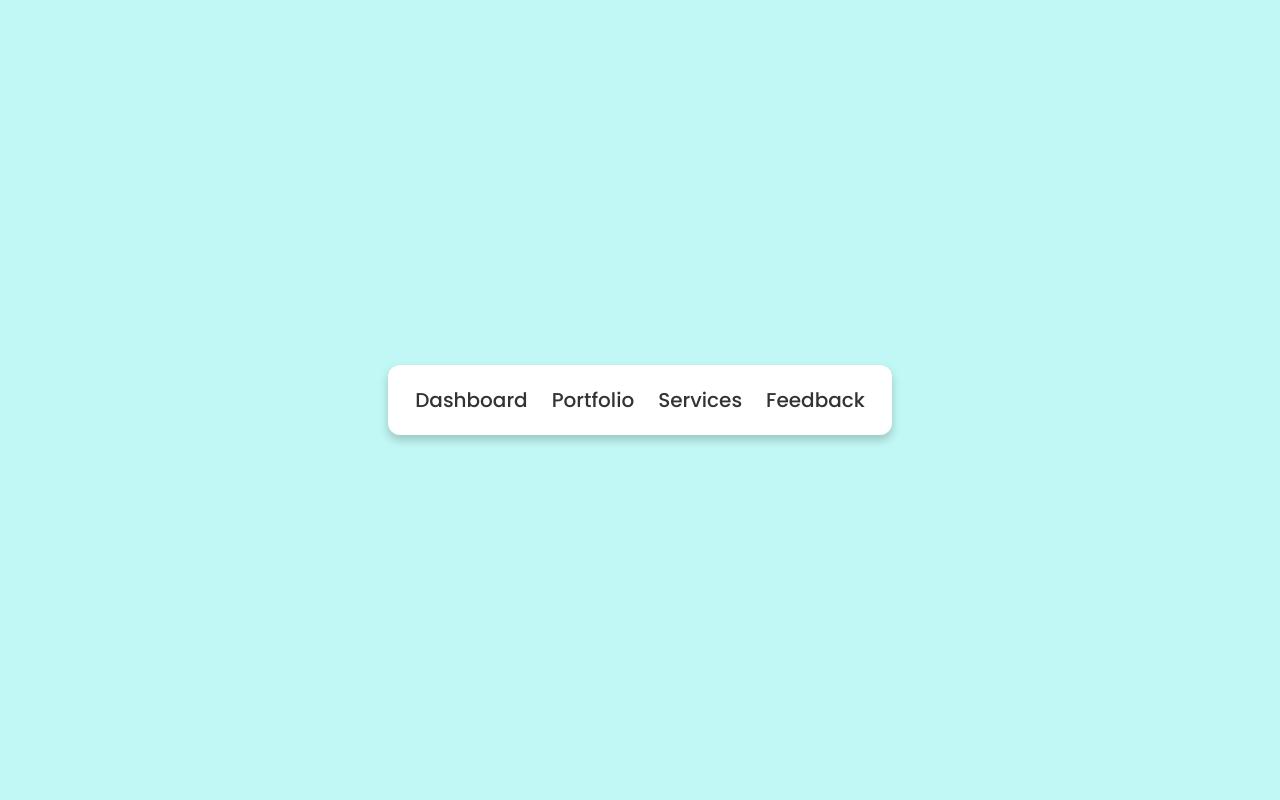
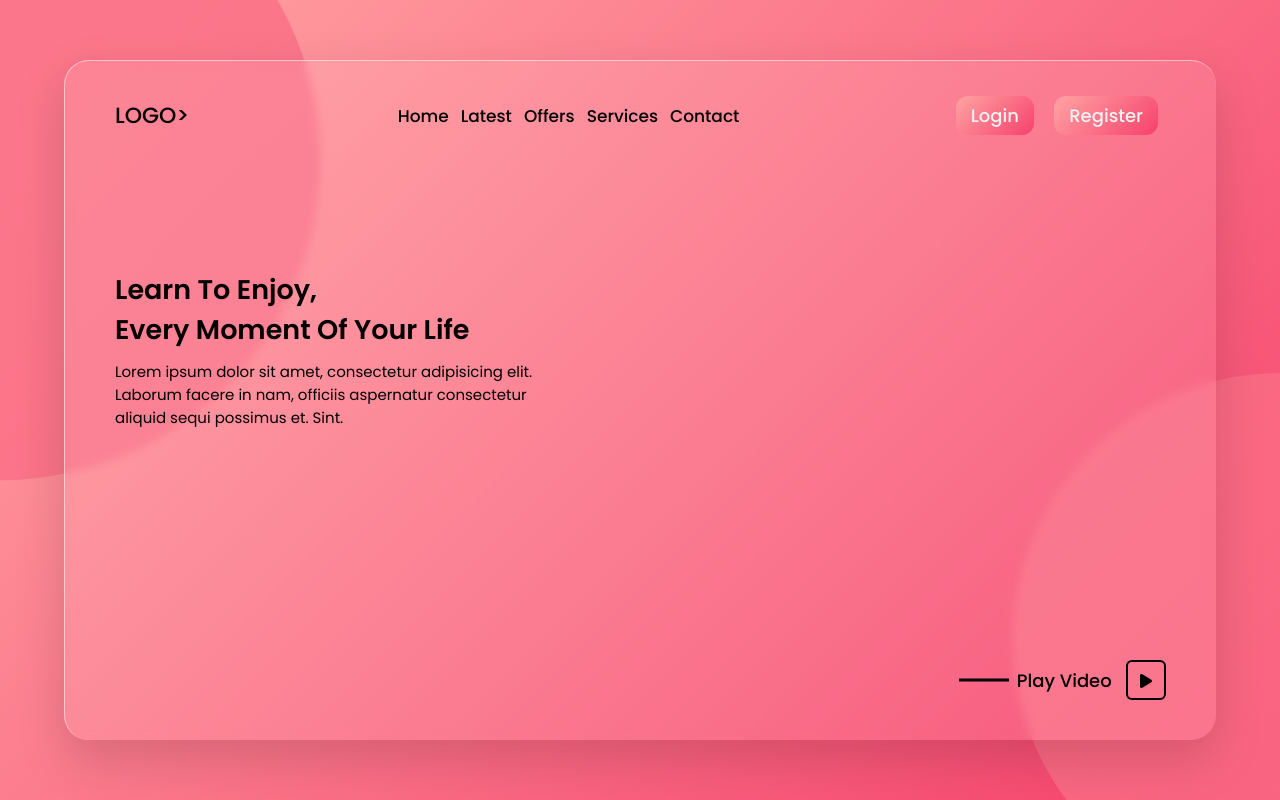
Before and after one commit to ABHISHANE/Glassmorphism-Website, a PHP site: page / in a window 1280 px wide. Run offline with PHP 8.4, Linux system fonts and the light colour scheme; some libraries are stand-ins or nearby versions.

```diff
--- a/index.html
+++ b/index.html
@@ -1,18 +1,37 @@
 <!DOCTYPE html>
-
 <html lang="en" dir="ltr">
   <head>
     <meta charset="UTF-8">
-    <title> All Navigation Menu Hover Animation | CodingLab </title>
+    <title> Glassmorphism Website | CodingLab </title>
     <link rel="stylesheet" href="style.css">
+    <script src="https://kit.fontawesome.com/a076d05399.js"></script>
+     <meta name="viewport" content="width=device-width, initial-scale=1.0">
    </head>
 <body>
-  <ul class="nav-links">
-    <li><a href="#">Dashboard</a></li>
-    <li class="center"><a href="#">Portfolio</a></li>
-    <li class="upward"><a href="#">Services</a></li>
-    <li class="forward"><a href="#">Feedback</a></li>
-  </ul>
+  <header>
+    <nav class="navbar">
+      <div class="logo"><a href="#">LOGO></a></div>
+      <ul class="menu">
+        <li><a href="#">Home</a></li>
+        <li><a href="#">Latest</a></li>
+        <li><a href="#">Offers</a></li>
+        <li><a href="#">Services</a></li>
+        <li><a href="#">Contact</a></li>
+      </ul>
+      <div class="buttons">
+        <input type="button" value="Login">
+        <input type="button" value="Register">
+      </div>
+    </nav>
+    <div class="text-content">
+      <h2>Learn To Enjoy,<br>Every Moment Of Your Life</h2>
+      <p>Lorem ipsum dolor sit amet, consectetur adipisicing elit. Laborum facere in nam, officiis aspernatur consectetur aliquid sequi possimus et. Sint.</p>
+    </div>
+    <div class="play-button">
+      <span class="play">Play Video</span>
+      <i class="fas fa-play" onclick="click()"></i>
+    </div>
+  </header>
 
 </body>
 </html>
--- a/style.css
+++ b/style.css
@@ -1,218 +1,168 @@
-/* Google Fonts Import Link */
-@import url('https://fonts.googleapis.com/css2?family=Poppins:wght@300;400;500;600;700&display=swap');
+@import url('https://fonts.googleapis.com/css2?family=Poppins:wght@200;300;400;500;600;700&display=swap');
 *{
   margin: 0;
   padding: 0;
   box-sizing: border-box;
-  font-family: 'Poppins', sans-serif;
+  font-family: 'Poppins',sans-serif;
+  transition: all 0.3s ease;
 }
 body{
-  height: 100vh;
+  height: 100vh;;
+  width: 100%;
   display: flex;
-  align-items: center;
-  justify-content: center;
-  background: #c1f7f5;
+  background-image: linear-gradient( 135deg, #ff9a9e  10%, #F6416C 100%);
 }
-.nav-links{
-  display: flex;
-  align-items: center;
-  background: #fff;
-  padding: 20px 15px;
-  border-radius: 12px;
-  box-shadow: 0 5px 10px rgba(0,0,0,0.2);
+::selection{
+  color: #f2f2f2;
+  background: #f86d8d;
 }
-.nav-links li{
-  list-style: none;
-  margin: 0 12px;
-}
-.nav-links li a{
-  position: relative;
-  color: #333;
-  font-size: 20px;
-  font-weight: 500;
-  padding: 6px 0;
-  text-decoration: none;
-}
-.nav-links li a:before{
+body::before,
+body::after{
   content: '';
   position: absolute;
-  bottom: 0;
   left: 0;
-  height: 3px;
-  width: 0%;
-  background: #34efdf;
-  border-radius: 12px;
-  transition: all 0.4s ease;
-}
-.nav-links li a:hover:before{
+  top: 0;
+  height: 100%;
   width: 100%;
 }
-.nav-links li.center a:before{
-  left: 50%;
-  transform: translateX(-50%);
+body::before{
+  clip-path: circle(30% at left 20%);
+  opacity: 0.4;
+  background-image: linear-gradient( 135deg, #F6416C 10%, #ff9a9e 100%);
 }
-.nav-links li.upward a:before{
+body::after{
+  opacity: 0.4;
+  clip-path: circle(25% at right 80%);
+  background-image: linear-gradient( 135deg, #F6416C 10%, #ff9a9e 100%);
+}
+header{
+  height: 85vh;
+  width: 90%;
+  background: rgba(255, 255, 255, 0.1);
+  box-shadow: 0 20px 50px rgba(0, 0, 0, 0.15);
+  border-top: 1px solid rgba(255, 255, 255, 0.5);
+  border-left: 1px solid rgba(255, 255, 255, 0.5);
+  backdrop-filter: blur(5px);
+  z-index: 12;
+  border-radius: 25px;
+  margin: auto;
+  position: relative;
+}
+header .navbar{
+  margin: auto;
   width: 100%;
-  bottom: -5px;
-  opacity: 0;
+  padding: 35px 50px;
+  border-radius: 25px;
+  display: flex;
+  justify-content: space-between;
+  align-items: center;
 }
-.nav-links li.upward a:hover:before{
-  bottom: 0px;
-  opacity: 1;
+.navbar .menu{
+  display: flex;
+  flex-wrap: wrap;
 }
-.nav-links li.forward a:before{
-  width: 100%;
-  transform: scaleX(0);
-  transform-origin: right;
-  transition: transform 0.4s ease;
+.navbar .logo a{
+  text-decoration: none;
+  font-size: 22px;
+  color: #000;
+  font-weight: 500;
 }
-.nav-links li.forward a:hover:before{
-  transform: scaleX(1);
-  transform-origin: left;
+.navbar .menu li{
+  list-style: none;
+  margin: 0 6px;
 }
-
-
-
-
-
-
-
-
-
-
-
-
-
-
-
-
-
-
-
-
-
-
-
-
-
-
-
-
-
-
-
-
-
-
-
-
-
-
-
-
-
-
-
-
-
-
-
-
-
-
-
-
-
-
-
-
-
-
-
-
-
-
-
-
-
-
-
-
-
-
-
-
-
-
-
-
-
-
-
-
-
-
-
-
-
-
-
-
-
-
-
-
-
-
-
-
-
-
-
-
-
-
-
-
-
-
-
-
-
-
-
-
-
-
-
-
-
-
-
-
-
-
-
-
-
-
-
-
-
-
-
-
-
-
-
-
-
-
-
-
-
-
-
-
-
-/*  */
+.navbar .menu a{
+  color: #000;
+  text-decoration: none;
+  font-size: 17px;
+  font-weight: 500;
+  transition: all 0.3s ease;
+}
+.navbar .menu a:hover{
+  color: #f2f2f2;
+}
+.navbar .buttons input{
+  outline: none;
+  color: #f2f2f2;
+  font-size: 18px;
+  font-weight: 500;
+  border-radius: 12px;
+  padding: 6px 15px;
+  border: none;
+  margin: 0 8px;
+  cursor: pointer;
+  transition: all 0.3s ease;
+  background-image: linear-gradient( 135deg, #ff9a9e  10%, #F6416C 100%);
+}
+.navbar .buttons input:hover{
+  transform: scale(0.97);
+}
+ header .text-content{
+   width: 40%;
+   margin: 100px 0 0 50px ;
+ }
+.text-content h2{
+  font-size: 27px;
+  font-weight: 600;
+}
+.text-content p{
+  font-size: 15px;
+  margin-top: 10px;
+}
+header .play-button{
+  position: absolute;
+  right: 50px;
+  bottom: 40px;
+}
+.play-button .play{
+  font-size: 18px;
+  font-weight: 500;
+}
+ .play-button .play::before{
+   content: '';
+   position: absolute;
+   height: 3px;
+   width: 50px;
+   top: 50%;
+   transform: translateY(-50%);
+   left: -58px;
+   background: #000;
+ }
+.play-button i{
+  height: 40px;
+  width: 40px;
+  border: 2px solid #000;
+  line-height: 38px;
+  text-align: center;
+  margin-left: 10px;
+  border-radius: 6px;
+  cursor: pointer;
+}
+@media (max-width:850px) {
+  header .navbar{
+    flex-direction: column;
+    align-items: center;
+    justify-content: center;
+    padding: 15px 5px;
+  }
+  .navbar .menu {
+    margin: 10px 0 20px 0;
+  }
+  header .text-content{
+    margin: 30px 0 0 20px ;
+    width: 70%;
+  }
+  header .text-content h2{
+    font-size: 20px;
+  }
+}
+@media (max-width:410px) {
+  header{
+    height: 100vh;
+    width: 100%;
+    border-radius: 0px;
+  }
+  header .navbar{
+    padding: 15px 10px;
+}
+}
```
